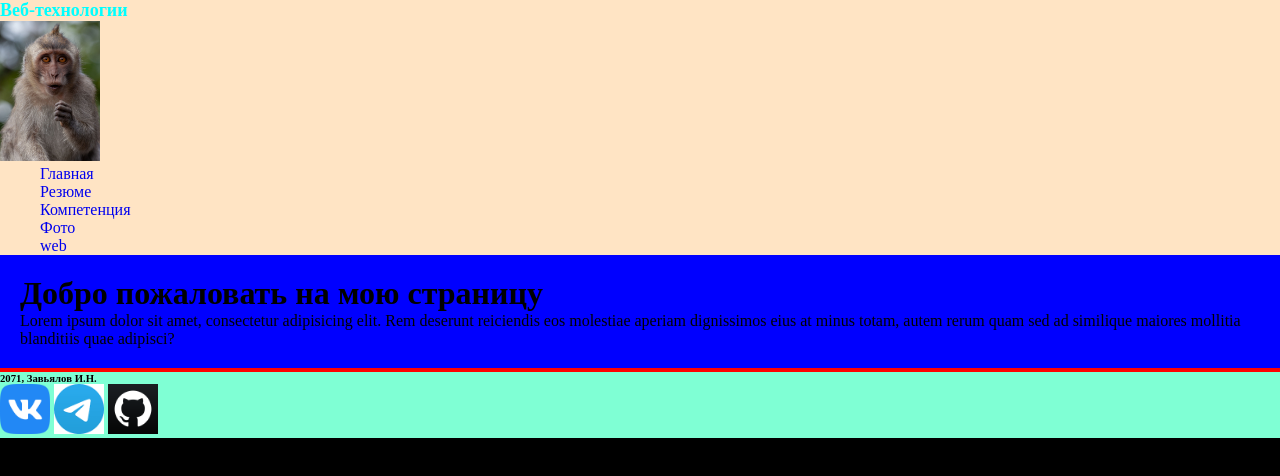
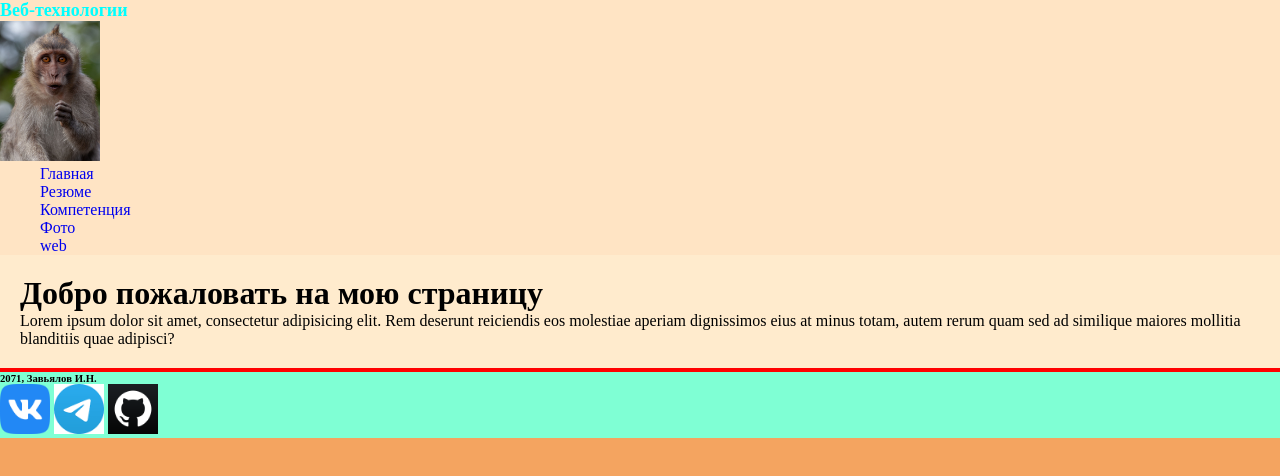
Before and after one commit to 1Lunacs/1Lunacs.github.io, a plain HTML site: page zin2071-main/index.html in a window 1280 px wide. Drawn offline with Linux system fonts and the light colour scheme.

Commit message:
color changes

```diff
--- a/zin2071-main/style.css
+++ b/zin2071-main/style.css
@@ -5,7 +5,7 @@ h2
 }
 body
 {
-    background-color: black;
+    background-color: sandybrown;
     margin: 0;
 }
 header
@@ -15,7 +15,7 @@ header
 main
 {
     padding: 20px;
-    background-color: blue;
+    background-color: blanchedalmond;
 }
 footer
 {
```
